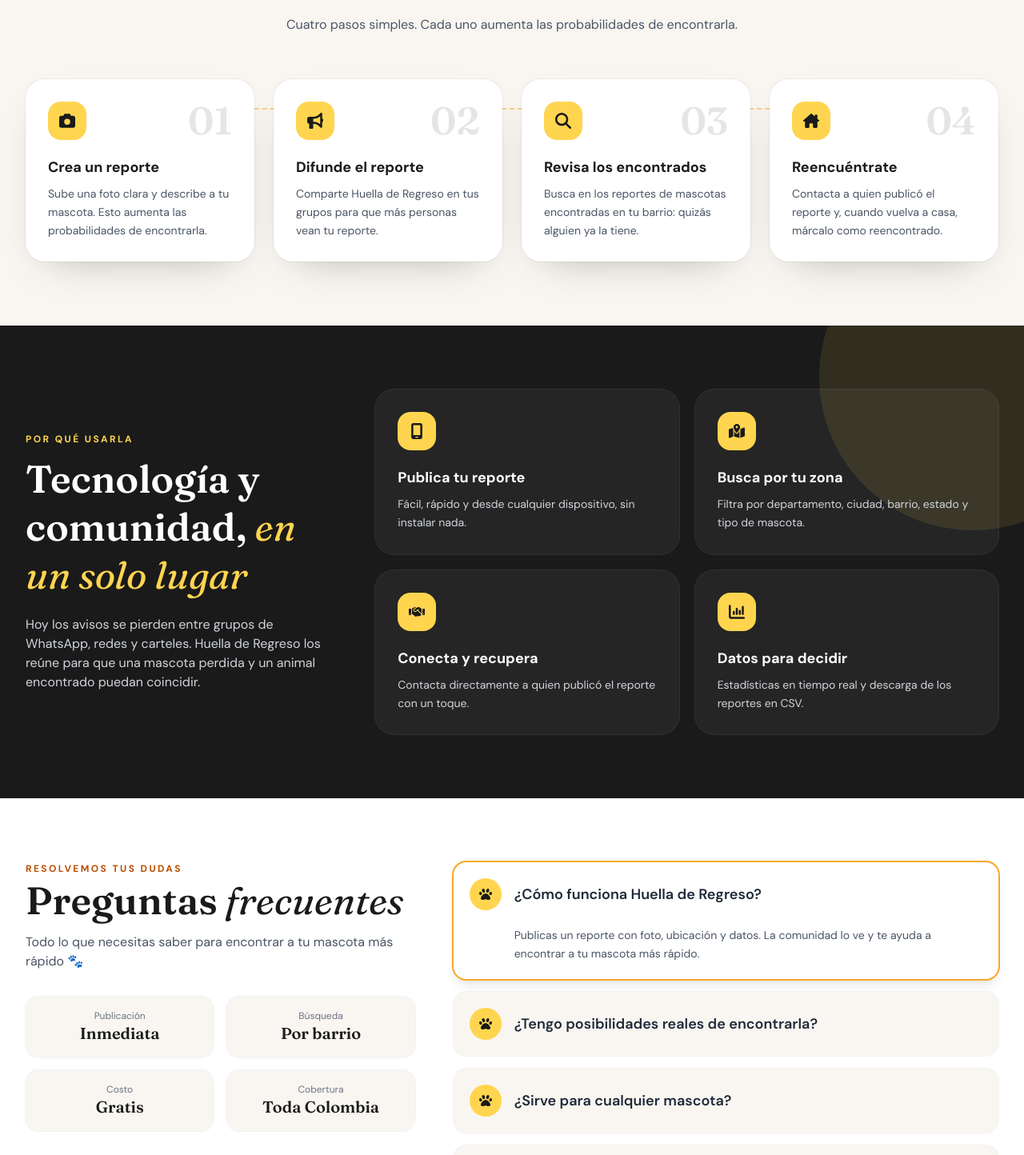
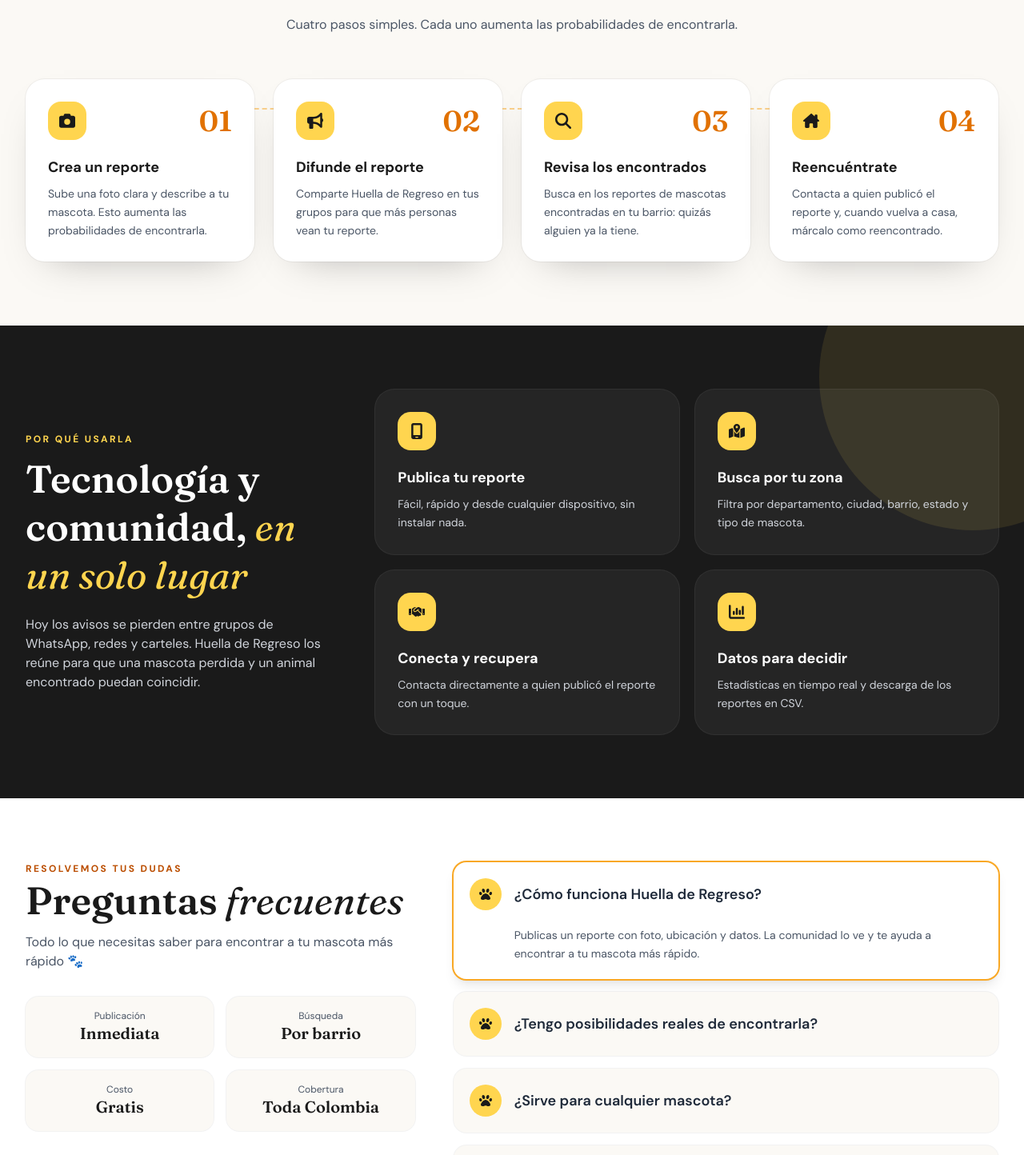
Before and after one commit to JuliRSDev/huella-de-regreso, a React (Vite) app: page / in a window 1280 px wide. Shown: the part 960-2404 px from the top of the page at 80% size. Built offline with nearby package versions, Linux system fonts and the light colour scheme; no server answers; the database is empty.

Commit message:
fix(ui): raise text contrast on the cream background and the step numbers

```diff
--- a/src/components/home/Faq.jsx
+++ b/src/components/home/Faq.jsx
@@ -59,7 +59,7 @@ const Faq = () => {
           <div className="grid grid-cols-2 gap-4 mt-8 text-center">
             {QUICK_FACTS.map((fact) => (
               <div key={fact.label} className="bg-cream rounded-2xl p-4 ring-1 ring-black/5">
-                <p className="text-xs text-gray-500">{fact.label}</p>
+                <p className="text-xs text-gray-600">{fact.label}</p>
                 <p className="font-display text-xl font-semibold text-ink">{fact.value}</p>
               </div>
             ))}
--- a/src/components/home/FourSteps.jsx
+++ b/src/components/home/FourSteps.jsx
@@ -49,7 +49,7 @@ const FourSteps = () => {
                   <span className="flex h-12 w-12 items-center justify-center rounded-2xl bg-sun text-ink text-xl">
                     <Icon aria-hidden="true" />
                   </span>
-                  <span className="font-display text-5xl font-semibold text-black/10">{String(i + 1).padStart(2, "0")}</span>
+                  <span className="font-display text-4xl font-semibold text-amber-600">{String(i + 1).padStart(2, "0")}</span>
                 </div>
                 <h3 className="mt-5 text-lg font-bold text-ink">{step.title}</h3>
                 <p className="mt-2 text-sm leading-relaxed text-gray-600">{step.desc}</p>
--- a/src/styles/index.css
+++ b/src/styles/index.css
@@ -14,7 +14,7 @@
   /* Login palette */
   --color-sun: #FFD54F;
   --color-sun-deep: #F9A825;
-  --color-cream: #F9F6F1;
+  --color-cream: #FBF9F5;
   --color-ink: #1A1A1A;
 }
 
--- a/src/styles/quienes-somos.css
+++ b/src/styles/quienes-somos.css
@@ -18,7 +18,7 @@
 ABOUTVALUE
 **********************/
 .values-section {
-    background: #F9F6F1;
+    background: #FBF9F5;
     padding: 64px 48px;
     position: relative;
     overflow: hidden;
```
